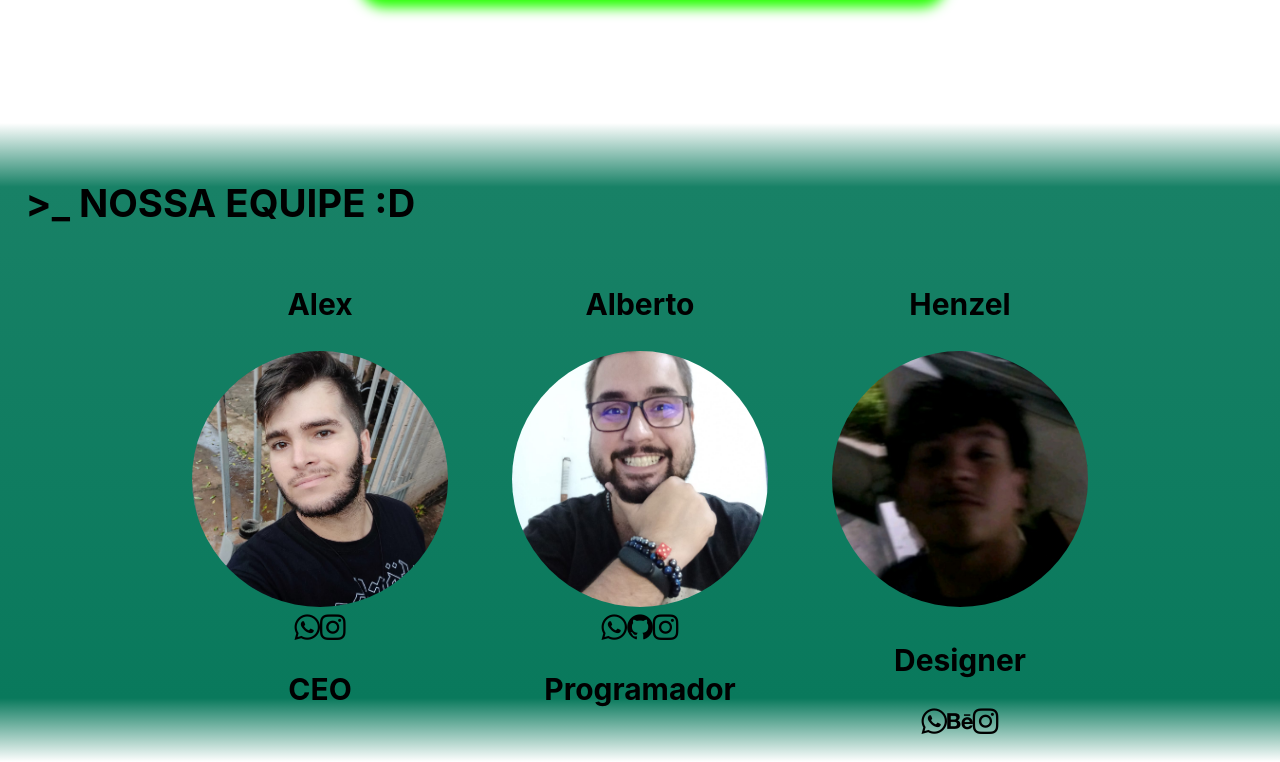
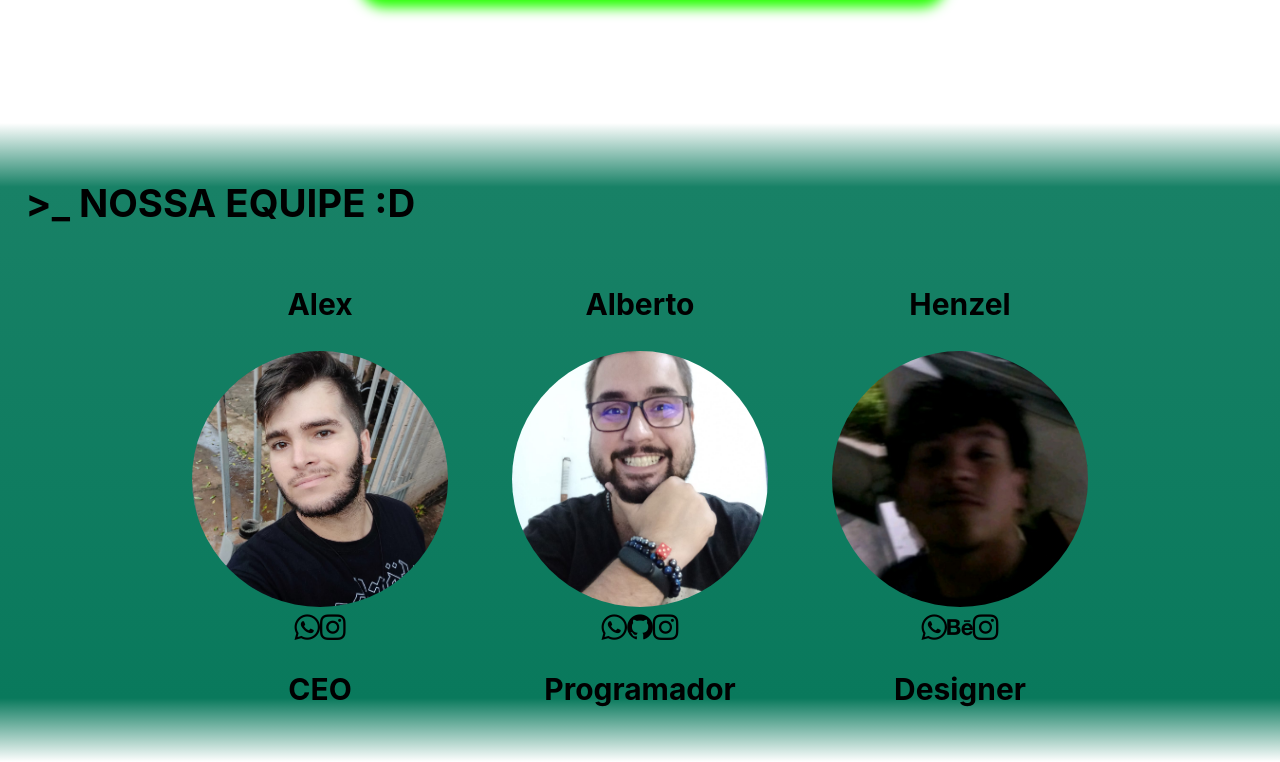
Before and after one commit to projeto-aeon/projeto-aeon, a React (Create React App) app: page / in a window 1280 px wide. Shown: the part 1261-2023 px from the top of the page. Built offline with nearby package versions, Linux system fonts and the light colour scheme.

Commit message:
Página inicial

```diff
--- a/src/App.js
+++ b/src/App.js
@@ -169,13 +169,13 @@ function Equipe() {
               src={process.env.PUBLIC_URL + "/img/henzel.jpeg"}
               alt="Henzel"
             />
-
-            <h3>Designer</h3>
             <div className="flex-container centralize">
               <a href="https://wa.me/5515997659846?text=Vim%20pelo%20link%20da%20AEON%20"><i class="bi bi-whatsapp"></i></a>
               <i class="bi bi-behance"></i>
               <a href="https://www.instagram.com/henzelsalomao/"><i class="bi bi-instagram"></i></a>
             </div>
+            <h3>Designer</h3>
+
           </div>
         </div>
       </div>
```
